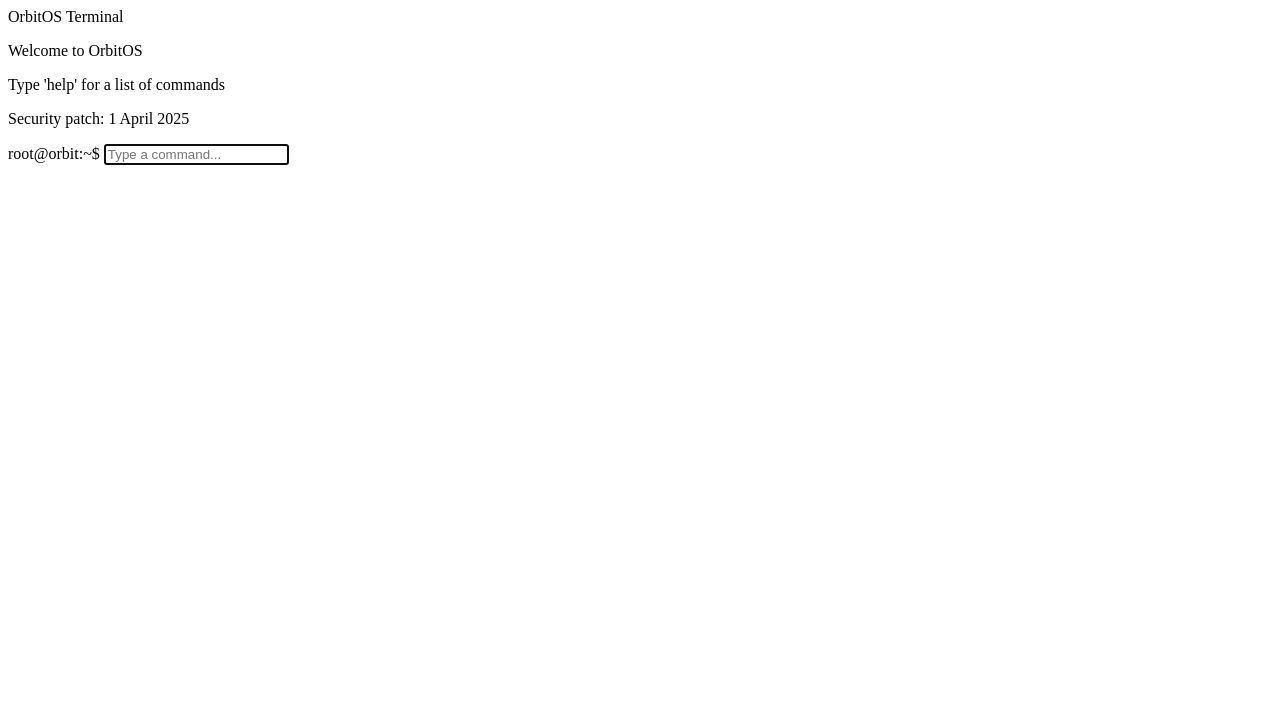
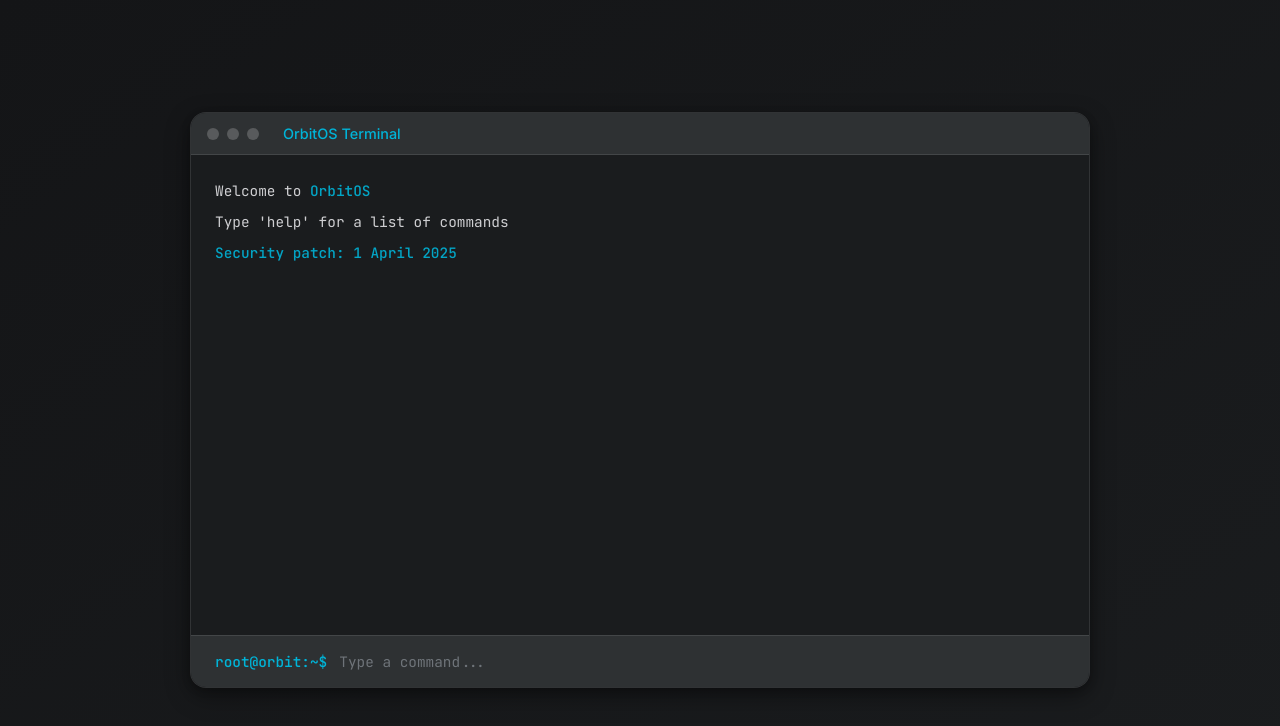
Before and after one commit to Blank94855/OrbitOS.blank94855.github.io, a plain HTML site: page index.html in a window 1280 px wide. Drawn offline with Linux system fonts and the light colour scheme.

Commit message:
Update index.html

```diff
--- a/index.html
+++ b/index.html
@@ -4,10 +4,172 @@
     <meta charset="UTF-8">
     <meta name="viewport" content="width=device-width, initial-scale=1.0">
     <title>OrbitOS</title>
-  <link rel="stylesheet" href="style.css">
-  <link rel="manifest" href="manifest.json">
-  <meta name="theme-color" content="#1a1c1e">
-  <link rel="icon" href="icon-192.png">
+    <link rel="stylesheet" href="https://cdnjs.cloudflare.com/ajax/libs/font-awesome/6.0.0/css/all.min.css">
+    <style>
+        @import url('https://fonts.googleapis.com/css2?family=JetBrains+Mono:wght@400;500;700&family=Inter:wght@400;500;600&display=swap');
+
+        :root {
+            --md-sys-color-primary: #006399;
+            --md-sys-color-surface: #1a1c1e;
+            --md-sys-color-surface-container: #2e3133;
+            --md-sys-color-on-surface: #e2e2e5;
+            --md-sys-color-outline: #8b9198;
+            --terminal-accent: #00b4d8;
+            --terminal-error: #ff4444;
+            --terminal-success: #00c853;
+        }
+
+        * {
+            margin: 0;
+            padding: 0;
+            box-sizing: border-box;
+        }
+
+        body {
+            font-family: 'Inter', system-ui, -apple-system, sans-serif;
+            background: linear-gradient(145deg, #141517, #1a1c1e);
+            color: var(--md-sys-color-on-surface);
+            min-height: 100vh;
+            display: flex;
+            justify-content: center;
+            align-items: center;
+            padding: 1rem;
+        }
+
+        .terminal {
+            width: 95%;
+            max-width: 900px;
+            background-color: var(--md-sys-color-surface);
+            border-radius: 16px;
+            box-shadow: 0 8px 24px rgba(0, 0, 0, 0.4),
+                        0 2px 8px rgba(0, 0, 0, 0.2);
+            overflow: hidden;
+            border: 1px solid rgba(255, 255, 255, 0.1);
+        }
+
+        .terminal-header {
+            background-color: var(--md-sys-color-surface-container);
+            padding: 0.75rem 1rem;
+            display: flex;
+            align-items: center;
+            border-bottom: 1px solid rgba(255, 255, 255, 0.1);
+        }
+
+        .terminal-title {
+            color: var(--terminal-accent);
+            font-size: 0.9rem;
+            font-weight: 500;
+            margin-left: 0.5rem;
+        }
+
+        .terminal-controls {
+            display: flex;
+            gap: 0.5rem;
+            margin-right: 1rem;
+        }
+
+        .control-dot {
+            width: 12px;
+            height: 12px;
+            border-radius: 50%;
+            background-color: rgba(255, 255, 255, 0.2);
+        }
+
+        .output {
+            font-family: 'JetBrains Mono', monospace;
+            padding: 1.5rem;
+            min-height: 60vh;
+            max-height: 70vh;
+            overflow-y: auto;
+            line-height: 1.6;
+            font-size: 0.9rem;
+        }
+
+        .output p {
+            margin-bottom: 0.5rem;
+            opacity: 0.9;
+        }
+
+        .highlight {
+            color: var(--terminal-accent);
+            font-weight: 500;
+        }
+
+        .command {
+            display: flex;
+            align-items: center;
+            padding: 1rem 1.5rem;
+            background-color: var(--md-sys-color-surface-container);
+            border-top: 1px solid rgba(255, 255, 255, 0.1);
+        }
+
+        #prompt {
+            color: var(--terminal-accent);
+            margin-right: 0.75rem;
+            font-family: 'JetBrains Mono', monospace;
+            font-size: 0.9rem;
+        }
+
+        .input-field {
+            background-color: transparent;
+            border: none;
+            color: var(--md-sys-color-on-surface);
+            font-family: 'JetBrains Mono', monospace;
+            font-size: 0.9rem;
+            width: 100%;
+            outline: none;
+        }
+
+        .input-field::placeholder {
+            color: var(--md-sys-color-outline);
+            opacity: 0.7;
+        }
+
+
+        .output::-webkit-scrollbar {
+            width: 8px;
+        }
+
+        .output::-webkit-scrollbar-track {
+            background: var(--md-sys-color-surface);
+        }
+
+        .output::-webkit-scrollbar-thumb {
+            background: var(--md-sys-color-outline);
+            border-radius: 4px;
+        }
+
+
+        @media (max-width: 600px) {
+            body {
+                padding: 0.5rem;
+            }
+
+            .terminal {
+                width: 100%;
+                height: 100vh;
+                border-radius: 8px;
+            }
+
+            .output {
+                font-size: 0.85rem;
+                padding: 1rem;
+                max-height: calc(100vh - 120px);
+            }
+
+            .command {
+                padding: 0.75rem 1rem;
+            }
+
+            #prompt {
+                font-size: 0.85rem;
+            }
+
+            .input-field {
+                font-size: 0.85rem;
+            }
+        }
+    </style>
 </head>
 <body>
     <div class="terminal">
@@ -31,12 +193,6 @@
             <input id="input" class="input-field" type="text" autofocus placeholder="Type a command...">
         </div>
     </div>
-
     <script src="script.js"></script>
-  <script>
-    if ('serviceWorker' in navigator) {
-      navigator.serviceWorker.register('sw.js');
-    }
-  </script>
 </body>
 </html>
```
Lines whose indentation alone changed are shown as unchanged.
